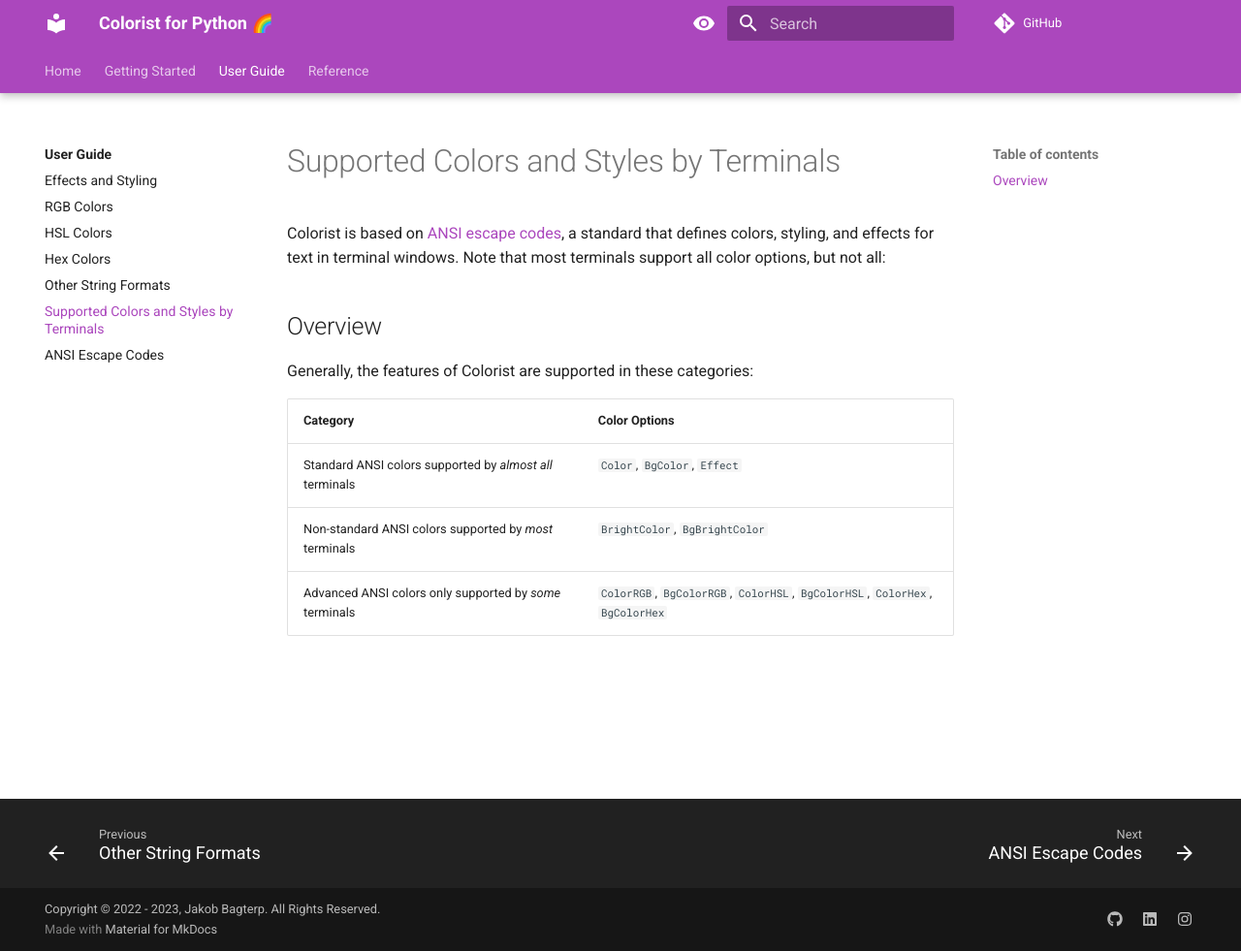
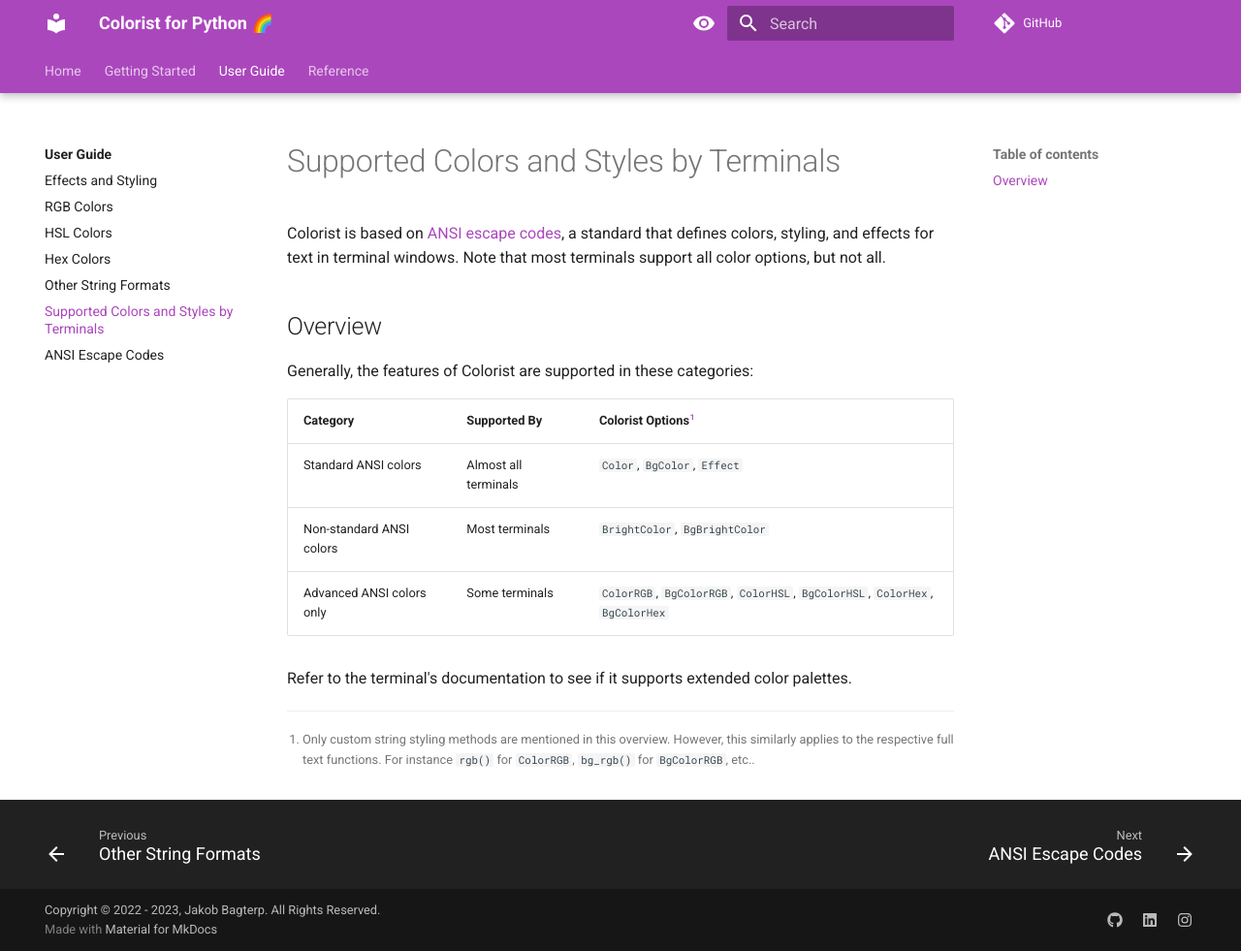
Before and after one commit to jakob-bagterp/colorist-for-python, an MkDocs documentation site: the page built from docs/user-guide/terminal-support.md, in a window 1280 px wide and 981 px high. Shown: the whole window at 97% size. Built offline with MkDocs 1.6.1 and Material for MkDocs 9.7.7, drawn with Linux system fonts in a browser that asks for light colours; comment, search, counter and statistics services are not loaded; the version menu is left out.

Commit message:
Update terminal support table and page.

```diff
--- a/docs/user-guide/terminal-support.md
+++ b/docs/user-guide/terminal-support.md
@@ -1,11 +1,15 @@
 # Supported Colors and Styles by Terminals
-Colorist is based on [ANSI escape codes](https://en.wikipedia.org/wiki/ANSI_escape_code), a standard that defines colors, styling, and effects for text in terminal windows. Note that most terminals support all color options, but not all:
+Colorist is based on [ANSI escape codes](https://en.wikipedia.org/wiki/ANSI_escape_code), a standard that defines colors, styling, and effects for text in terminal windows. Note that most terminals support all color options, but not all.
 
 ## Overview
 Generally, the features of Colorist are supported in these categories:
 
-| Category                                                 | Color Options |
-| -------------------------------------------------------- | ------------- |
-| Standard ANSI colors supported by _almost all_ terminals | `Color`, `BgColor`, `Effect` |
-| Non-standard ANSI colors supported by _most_ terminals   | `BrightColor`, `BgBrightColor` |
-| Advanced ANSI colors only supported by _some_ terminals  | `ColorRGB`, `BgColorRGB`, `ColorHSL`, `BgColorHSL`, `ColorHex`, `BgColorHex` |
+| Category                  | Supported By         | Colorist Options[^1] |
+| ------------------------- | -------------------- | -------------------- |
+| Standard ANSI colors      | Almost all terminals | `Color`, `BgColor`, `Effect` |
+| Non-standard ANSI colors  | Most terminals       | `BrightColor`, `BgBrightColor` |
+| Advanced ANSI colors only | Some terminals       | `ColorRGB`, `BgColorRGB`, `ColorHSL`, `BgColorHSL`, `ColorHex`, `BgColorHex` |
+
+Refer to the terminal's documentation to see if it supports extended color palettes.
+
+[^1]: Only custom string styling methods are mentioned in this overview. However, this similarly applies to the respective full text functions. For instance `rgb()` for `ColorRGB`, `bg_rgb()` for `BgColorRGB`, etc..
--- a/mkdocs.yml
+++ b/mkdocs.yml
@@ -83,6 +83,7 @@
   - pymdownx.superfences
   - admonition
   - attr_list
+  - footnotes
   - tables
   - pymdownx.emoji:
       emoji_index: !!python/name:materialx.emoji.twemoji
```
